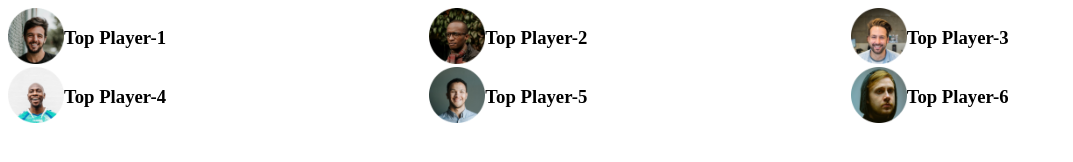
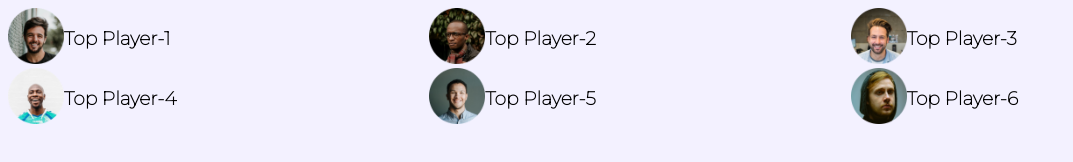
Before and after one commit to mdrahat96/leader-board-css, a plain HTML site: page Index.html in a window 1280 px wide. Shown: the whole page, without its empty margins (0-1073 px from the left). Drawn offline with Linux system fonts and the light colour scheme.

Commit message:
background color added

```diff
--- a/Index.html
+++ b/Index.html
@@ -6,8 +6,12 @@
     <meta http-equiv="X-UA-Compatible" content="IE=edge">
     <meta name="viewport" content="width=device-width, initial-scale=1.0">
     <title>Leader Board</title>
+    <!-- fonts -->
+
+    <link rel="stylesheet" href="Style/Style.css">
+
     <!-- stylesheet -->
-    <link rel="stylesheet" href="Style/Style.css">
+
 </head>
 
 <body>
--- a/Style/Style.css
+++ b/Style/Style.css
@@ -1,4 +1,16 @@
+/* fonts */
+@import url('https://fonts.googleapis.com/css2?family=Montserrat:wght@100&display=swap');
+
+
 /* top players style */
+
+/* body */
+body{
+    font-family: 'Montserrat', sans-serif;
+    background-color: #f3f1ff;
+}
+
+
 .players{
     display: grid;
     grid-template-columns: repeat(3, 1fr) ;
```
